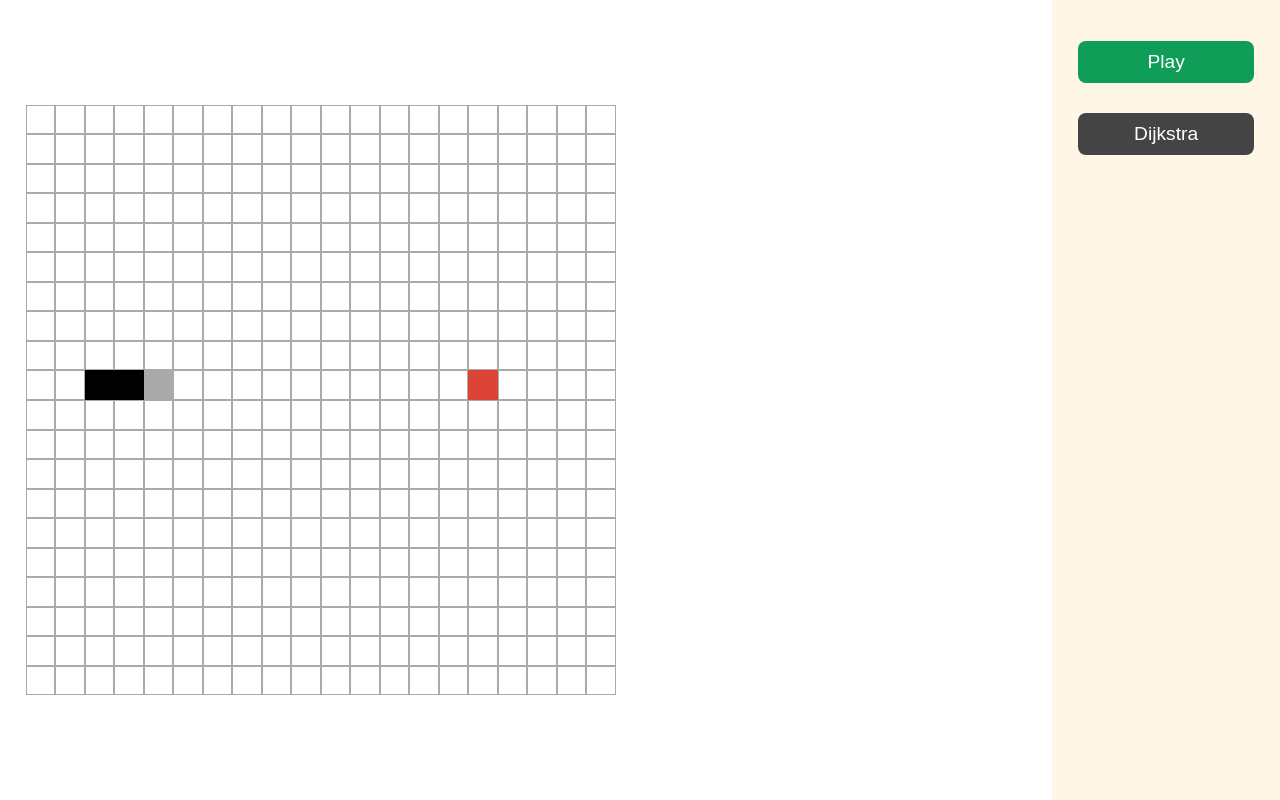
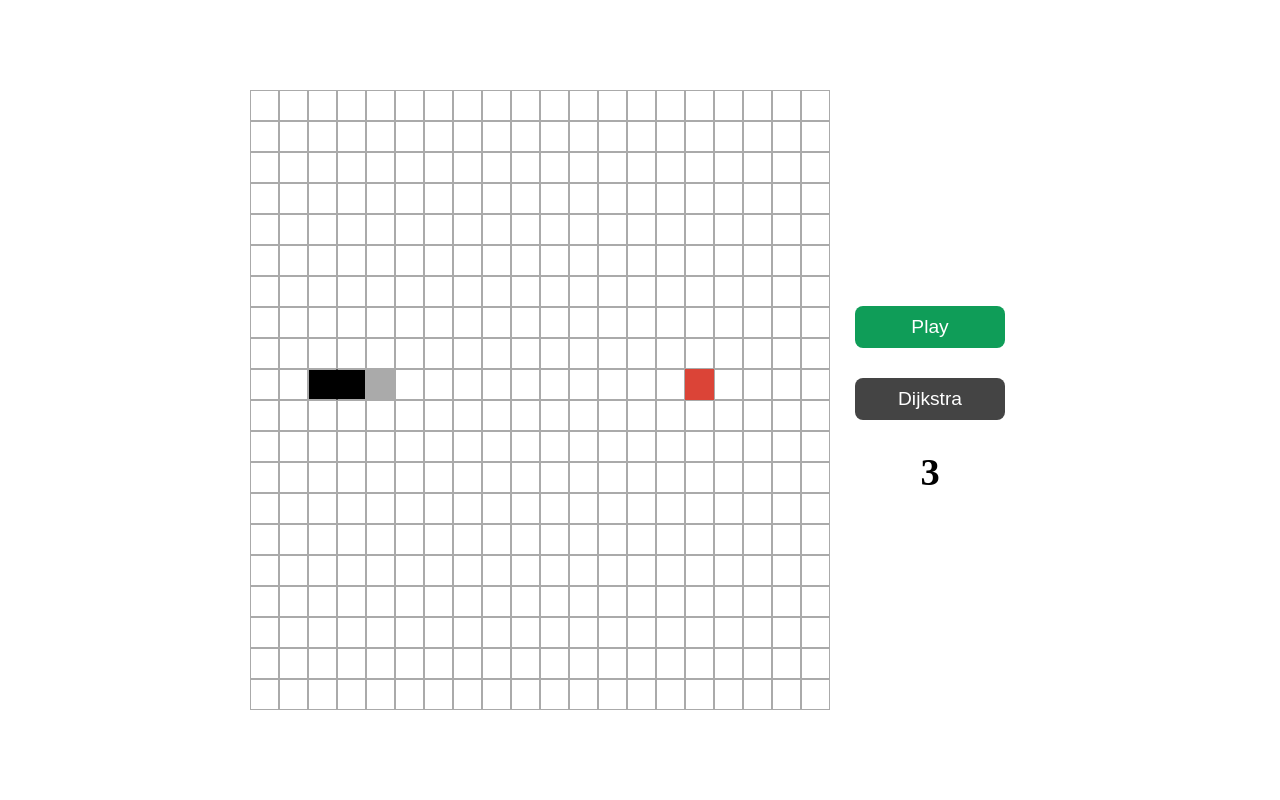
Before and after one commit to Jamison-Chen/snake, a plain HTML site: page index.html in a window 1280 px wide. Drawn offline with Linux system fonts and the light colour scheme.

Commit message:
Improve the style and show the score.

```diff
--- a/index.html
+++ b/index.html
@@ -12,14 +12,9 @@
 <body>
     <div id="main"></div>
     <div id="side-bar">
-        <div id="upper-side">
-            <button id="play-btn" class="btn">Play</button>
-            <button id="dijkstra-btn" class="btn">Dijkstra</button>
-        </div>
-        <!-- <div id="lower-side">
-            <button id="hide-result-btn" class="btn"></button>
-            <button id="clear-board-btn" class="btn">Clear Board</button>
-        </div> -->
+        <button id="play-btn" class="btn">Play</button>
+        <button id="dijkstra-btn" class="btn">Dijkstra</button>
+        <div id="current-length">0</div>
     </div>
 </body>
 
--- a/modules/cell.js
+++ b/modules/cell.js
@@ -33,7 +33,6 @@ export class Cell {
         this.isFood = false;
         this.isBlank = false;
         DOMelement.style.backgroundColor = bodyColor;
-        DOMelement.style.borderColor = bodyColor;
     }
     setFood(DOMelement) {
         this.isBody = false;
--- a/modules/script.js
+++ b/modules/script.js
@@ -7,7 +7,10 @@ import {
 const dijkstraBtn = document.getElementById("dijkstra-btn");
 const playBtn = document.getElementById("play-btn");
 const main = document.getElementById("main");
+const currentLength = document.getElementById("current-length");
 const size = 20;
+const bodyColor = "#000";
+
 let grid;
 let allNodes;
 let allEdgesAndCosts;
@@ -27,6 +30,8 @@ let deepPath;
 // }
 
 // test();
+
+setup();
 
 function dijkstra() {
     let currentDistance = {};
@@ -108,14 +113,15 @@ function arrary2graphInfo(aGrid) {
 }
 
 function setup() {
+    initVarVal();
     initGridDOM();
-    initVarVal();
     clearBoard();
+    correctBodyStyle();
     addAllEventListener();
 }
 
 function initGridDOM() {
-    let divSideLen = 55 / size;
+    // let divSideLen = 100 / size;
     for (let i = 0; i < size; i++) {
         let rowDiv = document.createElement("div");
         rowDiv.setAttribute("class", "each-row");
@@ -123,19 +129,8 @@ function initGridDOM() {
             let cellDiv = document.createElement("div");
             cellDiv.setAttribute("id", `${i},${j}`);
             cellDiv.setAttribute("class", "cell");
-            cellDiv.style.width = `${divSideLen}%`;
-            cellDiv.style.height = "0";
-            cellDiv.style.paddingTop = `${divSideLen}%`;
-            cellDiv.style.border = "1px solid";
-            // if (i == 0) {
-            //     cellDiv.style.borderTopWidth = "1px";
-            // }
-            // if (j == size - 1) {
-            //     cellDiv.style.borderRightWidth = "1px";
-            //     if (i == size - 1) {
-            //         cellDiv.style.borderRightWidth = "1px";
-            //     }
-            // }
+            // cellDiv.style.width = `${divSideLen}%`;
+            // cellDiv.style.paddingTop = `${divSideLen}%`;
             rowDiv.appendChild(cellDiv);
         }
         main.appendChild(rowDiv);
@@ -148,12 +143,15 @@ function initVarVal() {
         [9, 2],
         [9, 3]
     ];
+    storedTail = [];
     foodPos = [9, 15];
     stillAlive = true;
     deepPath = [];
     directions = [
         [0, 1]
     ];
+    inertia = [];
+    currentLength.innerHTML = body.length + 1;
 }
 
 function clearBoard() {
@@ -168,22 +166,22 @@ function clearBoard() {
 }
 
 function addAllEventListener() {
-    playBtn.onclick = startPlaying;
+    playBtn.onclick = humanPlaying;
     playBtn.disabled = false;
-    // document.getElementById("clear-board-btn").onclick = clearBoard;
     dijkstraBtn.onclick = dijkstraPlaying;
     dijkstraBtn.disabled = false;
 }
 
-function startPlaying() {
+function humanPlaying() {
     removeAllEventListener("human");
-    document.addEventListener("keydown", moveSnake);
+    document.addEventListener("keydown", turnAroundSnake);
     initVarVal();
     clearBoard();
+    correctBodyStyle();
     humanLoop();
 }
 
-function moveSnake(e) {
+function turnAroundSnake(e) {
     if (e.keyCode == '38') { //up
         if (directions.length == 0) {
             if (inertia[0] != 1) {
@@ -293,32 +291,7 @@ function dijkstraLoop() {
                 stillAlive = false
             }
 
-            // Random Strategy
-            // let randomTargets = [];
-            // if (headPos[0] > 0) {
-            //     if (grid[headPos[0] - 1][headPos[1]].isBlank) {
-            //         randomTargets.push([headPos[0] - 1, headPos[1]]);
-            //     }
-            // }
-            // if (headPos[0] < size - 1) {
-            //     if (grid[headPos[0] + 1][headPos[1]].isBlank) {
-            //         randomTargets.push([headPos[0] + 1, headPos[1]]);
-            //     }
-            // }
-            // if (headPos[1] > 0) {
-            //     if (grid[headPos[0]][headPos[1] - 1].isBlank) {
-            //         randomTargets.push([headPos[0], headPos[1] - 1]);
-            //     }
-            // }
-            // if (headPos[1] < size - 1) {
-            //     if (grid[headPos[0]][headPos[1] + 1].isBlank) {
-            //         randomTargets.push([headPos[0], headPos[1] + 1]);
-            //     }
-            // }
-            // moveForward([
-            //     [],
-            //     randomTargets[Math.floor(Math.random() * randomTargets.length)]
-            // ]);
+            // Machine-Learning Strategy
         }
         setTimeout(dijkstraLoop, 0);
     } else {
@@ -357,6 +330,7 @@ function moveForward(aPath, mode) {
         let removedBody = body.shift();
         grid[removedBody[0]][removedBody[1]].setBlank(document.getElementById(`${removedBody[0]},${removedBody[1]}`));
     }
+    correctBodyStyle();
 }
 
 function growthUp() {
@@ -365,6 +339,7 @@ function growthUp() {
 }
 
 function placeNewFood() {
+    currentLength.innerHTML = body.length + 1;
     let blankCells = [];
     for (let i = 0; i < size; i++) {
         for (let j = 0; j < size; j++) {
@@ -389,9 +364,8 @@ function stopPlaying() {
 
 function removeAllEventListener(mode) {
     if (mode != "human") {
-        document.removeEventListener("keydown", moveSnake);
+        document.removeEventListener("keydown", turnAroundSnake);
     }
-    // document.getElementById("clear-board-btn").onclick = null;
     playBtn.onclick = undefined;
     playBtn.disabled = true;
     dijkstraBtn.onclick = undefined;
@@ -406,4 +380,30 @@ function initSnakeAndFood() {
     grid[foodPos[0]][foodPos[1]].setFood(document.getElementById(`${foodPos[0]},${foodPos[1]}`));
 }
 
-setup();
+function correctBodyStyle() {
+    for (let i = 0; i < body.length; i++) {
+        const cellDiv = document.getElementById(`${body[i][0]},${body[i][1]}`);
+        if (body[i - 1] != undefined) {
+            if (body[i - 1][0] == body[i][0] && body[i - 1][1] < body[i][1]) {
+                cellDiv.style.borderLeftColor = bodyColor;
+            } else if (body[i - 1][0] == body[i][0] && body[i - 1][1] > body[i][1]) {
+                cellDiv.style.borderRightColor = bodyColor;
+            } else if (body[i - 1][1] == body[i][1] && body[i - 1][0] < body[i][0]) {
+                cellDiv.style.borderTopColor = bodyColor;
+            } else if (body[i - 1][1] == body[i][1] && body[i - 1][0] > body[i][0]) {
+                cellDiv.style.borderBottomColor = bodyColor;
+            }
+        }
+        if (body[i + 1] != undefined) {
+            if (body[i + 1][0] == body[i][0] && body[i + 1][1] < body[i][1]) {
+                cellDiv.style.borderLeftColor = bodyColor;
+            } else if (body[i + 1][0] == body[i][0] && body[i + 1][1] > body[i][1]) {
+                cellDiv.style.borderRightColor = bodyColor;
+            } else if (body[i + 1][1] == body[i][1] && body[i + 1][0] < body[i][0]) {
+                cellDiv.style.borderTopColor = bodyColor;
+            } else if (body[i + 1][1] == body[i][1] && body[i + 1][0] > body[i][0]) {
+                cellDiv.style.borderBottomColor = bodyColor;
+            }
+        }
+    }
+}
--- a/style.css
+++ b/style.css
@@ -1,72 +1,55 @@
-/* html {
-    min-width: 1092px;
-} */
-
 body {
     height: 100vh;
+    width: 100vw;
     margin: 0;
+    padding: 0;
     display: flex;
     flex-direction: row;
+    justify-content: center;
 }
 
 #main {
-    padding: 0% 2%;
-    width: 85%;
+    padding: 20px 0;
+    width: max-content;
+    display: flex;
+    flex-direction: column;
+    justify-content: center;
+    align-items: center;
+}
+
+.each-row {
+    width: 580px;
+    margin: 0;
+    padding: 0;
+    display: flex;
+    flex-direction: row;
+    flex-wrap: nowrap;
+    justify-content: center;
+}
+
+.cell {
+    border: 1px solid #AAA;
+    width: 29px;
+    height: 29px;
+    user-select: none;
+    margin: 0;
+    padding: 0;
+}
+
+#side-bar {
+    padding: 10px;
+    width: 180px;
     display: flex;
     flex-direction: column;
     justify-content: center;
 }
-
-.each-row {
-    width: 100%;
-    margin: 0%;
-    display: flex;
-    flex-direction: row;
-    flex-wrap: nowrap;
-}
-
-.cell {
-    border-style: solid;
-    border-bottom-width: 1px;
-    border-left-width: 1px;
-    border-top-width: 0px;
-    border-right-width: 0px;
-    border-color: #aaa;
-    user-select: none;
-}
-
-#side-bar {
-    background-color: #fff6e7;
-    padding: 2%;
-    width: 15%;
-    display: flex;
-    flex-direction: column;
-    justify-content: space-between;
-}
-
-#upper-side {
-    margin: 0;
-    padding: 0;
-    display: flex;
-    flex-direction: column;
-    justify-content: start;
-}
-
-
-/* #lower-side {
-    margin: 0;
-    padding: 0;
-    display: flex;
-    flex-direction: column;
-    justify-content: end;
-} */
 
 .btn {
     height: fit-content;
     border: none;
     font-size: 1.2em;
     padding: 10px 0px;
-    margin: 15px 0px;
+    margin: 15px;
     border-radius: 8px;
     transition-duration: 250ms;
 }
@@ -74,25 +57,6 @@ body {
 .btn:focus {
     outline: 0;
 }
-
-
-/* #clear-board-btn,
-#hide-result-btn {
-    color: #fff;
-    background-color: #afafaf;
-} */
-
-
-/* #clear-board-btn:hover,
-#hide-result-btn:hover {
-    background-color: #a5a5a5;
-} */
-
-
-/* #clear-board-btn:active,
-#hide-result-btn:active {
-    background-color: #9b9b9b;
-} */
 
 #play-btn {
     color: #fff;
@@ -127,3 +91,10 @@ body {
 #dijkstra-btn:disabled {
     background-color: #CCC;
 }
+
+#current-length {
+    text-align: center;
+    margin: 15px;
+    font-size: 2.4rem;
+    font-weight: 900;
+}
```
